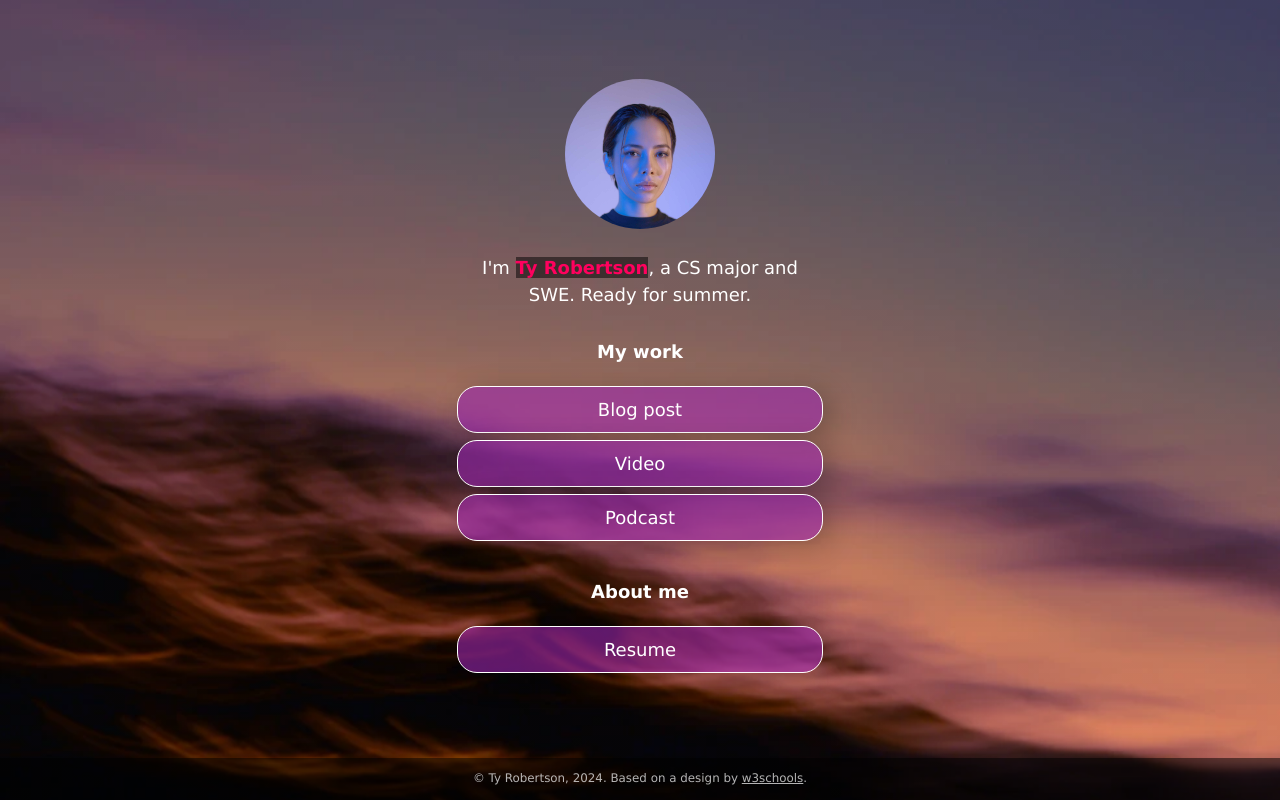
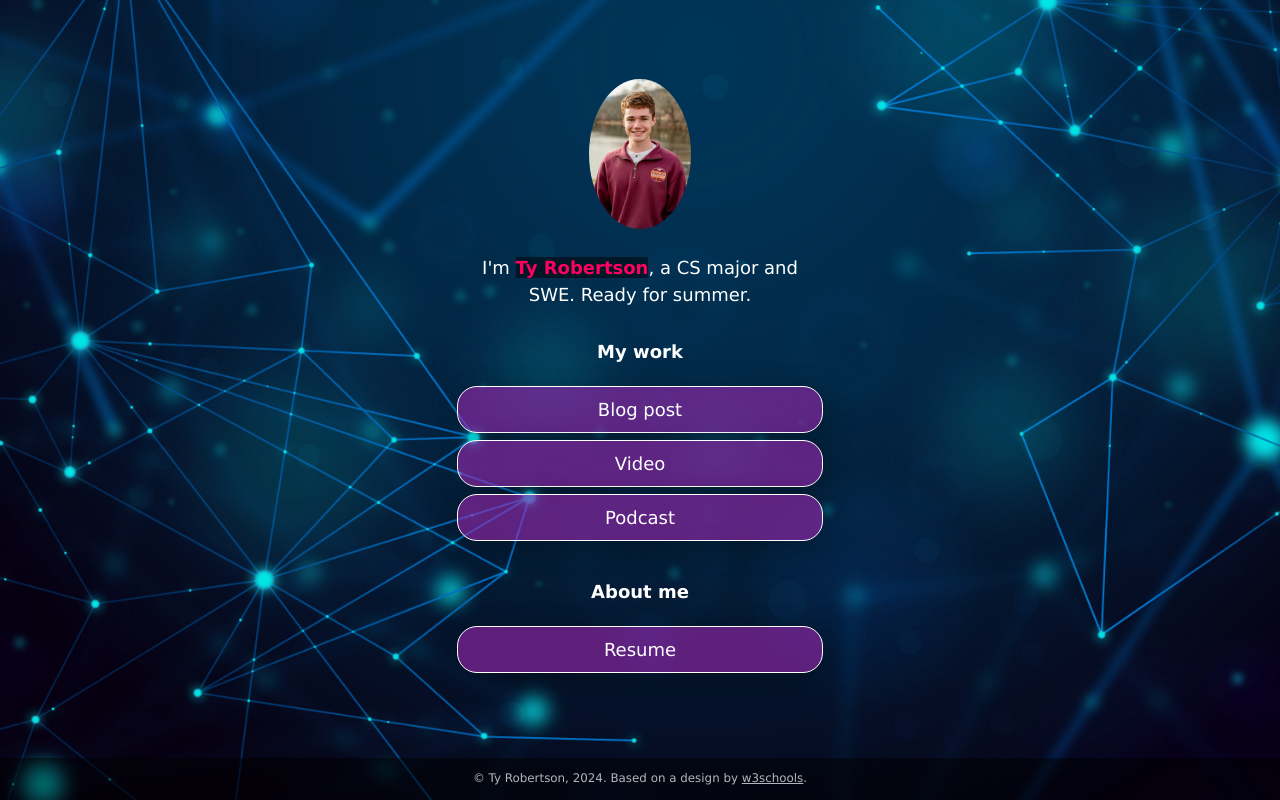
Before and after one commit to tyymr23/tyymr23.github.io, a plain HTML site: page index.html in a window 1280 px wide. Drawn offline with Linux system fonts and the light colour scheme; a script that the page names is missing.

Commit message:
changed pics

```diff
--- a/css/style.css
+++ b/css/style.css
@@ -26,7 +26,7 @@ body {
     min-height: 100%;
     /* The image used for the site background. Try changing skyscape.jpg to stars.jpg. Put a replacement photo in the images folder and, in line 21 below, replace skyscape.jpg with yourbackgroundfilename.jpg */
     /* The linear gradient darkens the image, like putting a sunglasses lens on top of it. If you want to darken the image even more, change 0.1 (both times) to 0.3 or higher */
-    background: linear-gradient(rgba(0, 0, 0, 0.1), rgba(0, 0, 0, 0.1)), url(../images/skyscape.jpg);
+    background: linear-gradient(rgba(0, 0, 0, 0.1), rgba(0, 0, 0, 0.1)), url(../images/background.jpg);
     /* Prevents the browser from repeating or "tiling" the background image */
     background-repeat: no-repeat;
     background-position: center;
--- a/index.html
+++ b/index.html
@@ -15,7 +15,7 @@
   <div class="container">
     <!-- Image and name container. Put your replacement photo—which you should crop to be square—in the images folder, then change the source attribute to images/yourportraitfilename.jpg. This path says, "Look in the images folder for yourportraitfilename.jpg." Be sure to change the alt text, too. -->
     <div class="image-container">
-      <img src="images/portrait.jpg" alt="Photo by Art Hauntington">
+      <img src="images/vtPic.jpg" alt="Photo of Ty Robertson">
     </div>
     <div class="intro">
       I'm <span class="name"><strong>Ty Robertson</strong></span>, a CS major and SWE. Ready for summer.
```
Also changed, not shown: images/background.jpg (added), images/vtPic.jpg (added).
